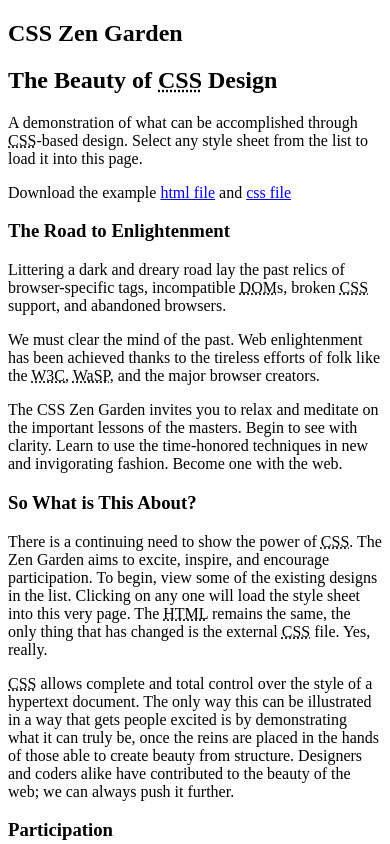
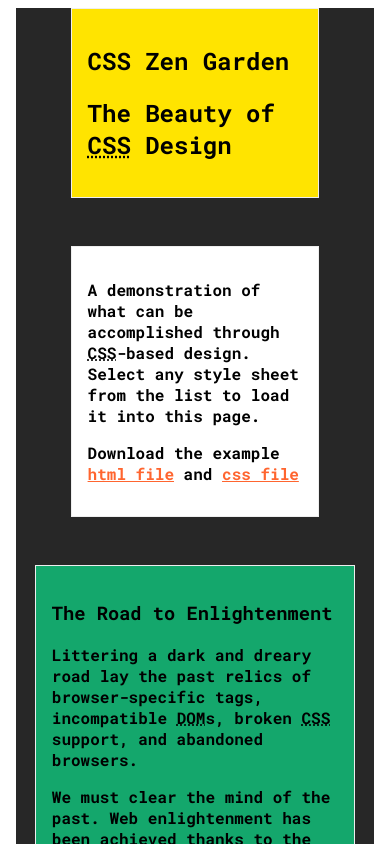
Before and after one commit to JordenHilton/zenGarden, a plain HTML site: page index.html in a window 390 px wide. Shown: the top 844 px of the page. Drawn offline with Linux system fonts and the light colour scheme; files that its build step writes are made by us from their sources.

Commit message:
add mobile first styles

```diff
--- a/css/style.css
+++ b/css/style.css
@@ -0,0 +1,74 @@
+.page-wrapper {
+  margin: 0.5em;
+  font-family: "Roboto Mono", monospace;
+  background: #272727;
+  padding: 0;
+}
+
+a {
+  color: #ff652f;
+}
+
+header {
+  background: #ffe400;
+  margin-right: auto;
+  margin-bottom: 3rem;
+  margin-left: auto;
+  border: 1px solid #eee;
+  max-width: 60%;
+  padding: 1rem;
+}
+
+footer {
+  background: #ffe400;
+  display: flex;
+  margin-right: auto;
+  margin-bottom: 3rem;
+  margin-left: auto;
+  border: 1px solid #eee;
+  justify-content: space-around;
+  max-width: 60%;
+  padding: 1rem;
+}
+
+.summary {
+  background: white;
+  border: 1px solid #eee;
+  margin-top: 3rem;
+  margin-right: auto;
+  margin-bottom: 3rem;
+  margin-left: auto;
+  max-width: 60%;
+  padding: 1em;
+}
+
+.preamble,
+.requirements,
+.participation {
+  background: #14a76c;
+  margin-top: 3rem;
+  margin-right: auto;
+  margin-bottom: 3rem;
+  margin-left: auto;
+  border: 1px solid #eee;
+  max-width: 80%;
+  padding: 1em;
+}
+
+.explanation,
+.benefits,
+.sidebar {
+  background: white;
+  margin-top: 3rem;
+  margin-right: auto;
+  margin-bottom: 3rem;
+  margin-left: auto;
+  border: 1px solid #eee;
+  max-width: 80%;
+  padding: 1em;
+}
+
+@media (min-width: 650px) {
+  #css-zen-garden {
+  }
+}
--- a/index.html
+++ b/index.html
@@ -4,7 +4,13 @@
     <meta charset="utf-8" />
     <title>CSS Zen Garden: The Beauty of CSS Design</title>
 
-    <link rel="stylesheet" media="screen" href="style.css?v=8may2013" />
+    <link rel="preconnect" href="https://fonts.gstatic.com" />
+    <link
+      href="https://fonts.googleapis.com/css2?family=Roboto+Mono:ital,wght@0,700;1,400&display=swap"
+      rel="stylesheet"
+    />
+
+    <link rel="stylesheet" media="screen" href="/css/style.css" />
     <link
       rel="alternate"
       type="application/rss+xml"
```
